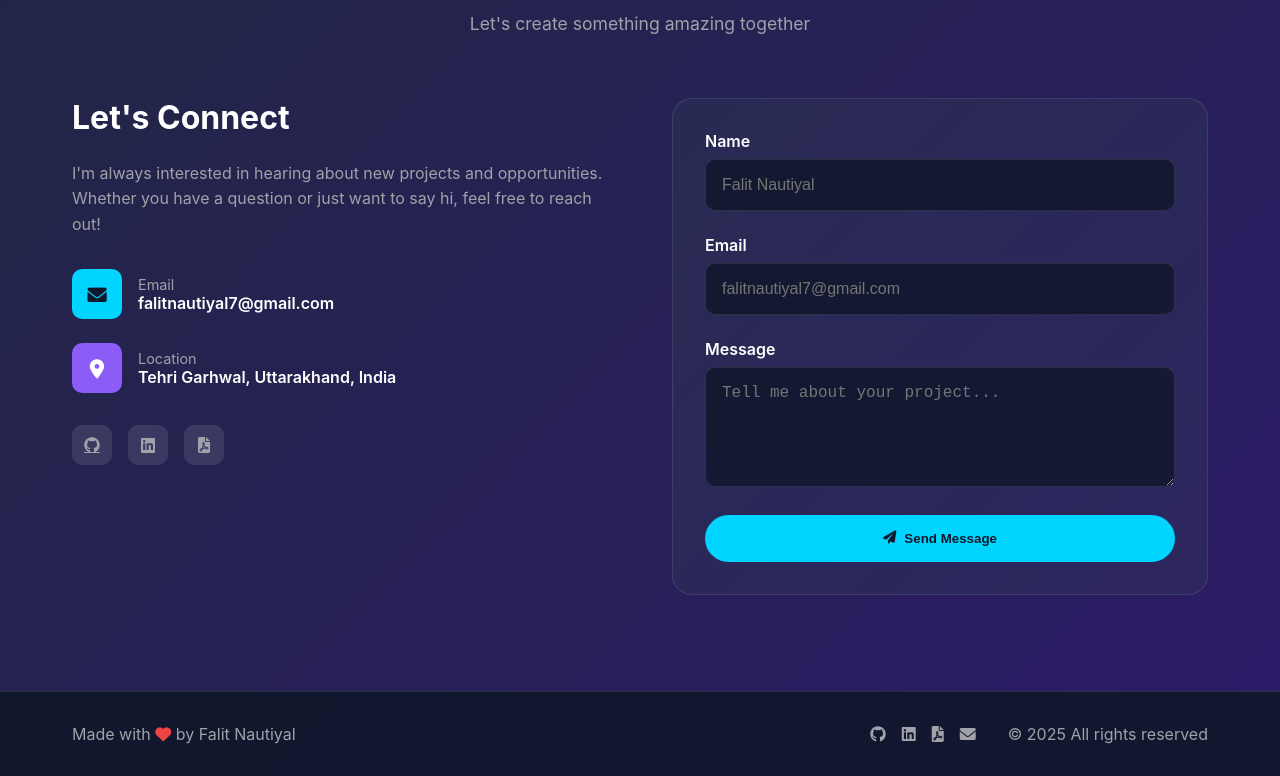
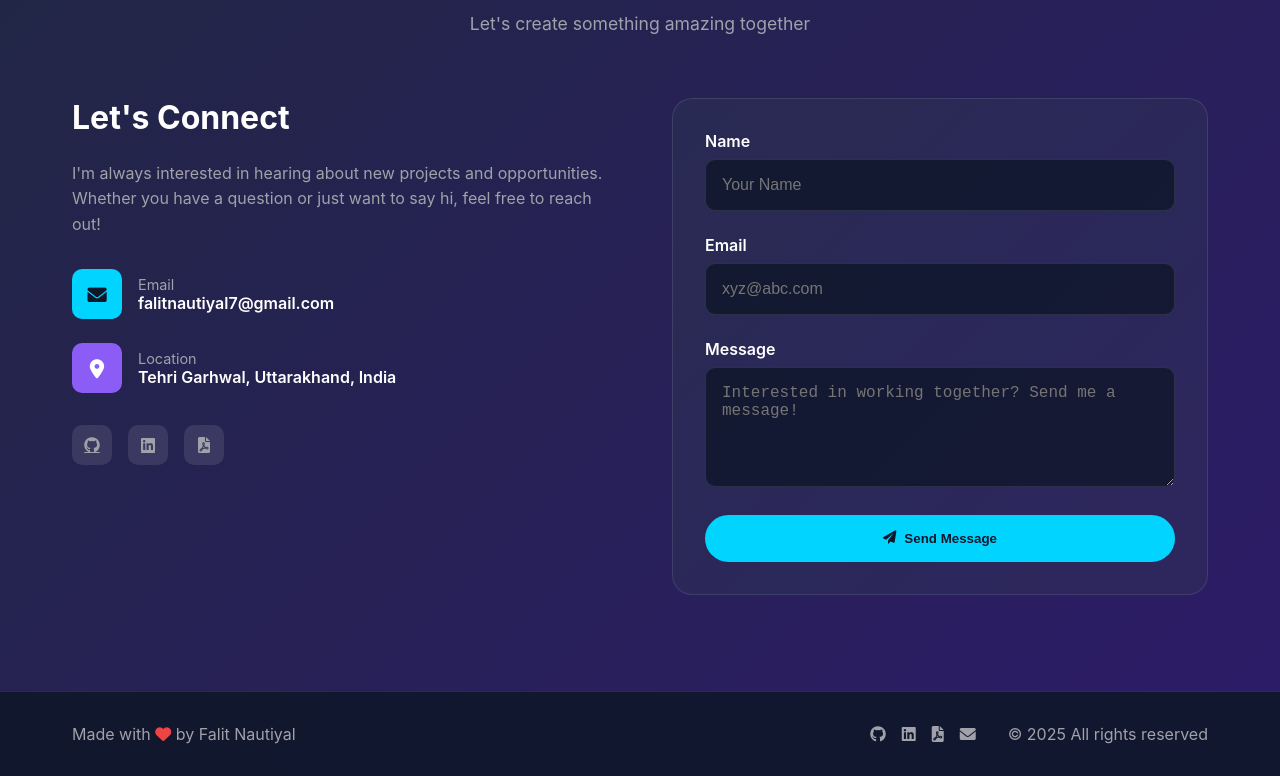
Before and after one commit to Falit25/Portfolio, a website: page index.html in a window 1280 px wide. Shown: the part 3279-4055 px from the top of the page. Drawn offline with nearby package versions, Linux system fonts and the light colour scheme.

Commit message:
Update index.html

```diff
--- a/index.html
+++ b/index.html
@@ -254,17 +254,17 @@
                     <form class="contact-form" id="contactForm">
                         <div class="form-group">
                             <label for="name">Name</label>
-                            <input type="text" id="name" name="name" placeholder="Falit Nautiyal" required>
+                            <input type="text" id="name" name="name" placeholder="Your Name" required>
                         </div>
 
                         <div class="form-group">
                             <label for="email">Email</label>
-                            <input type="email" id="email" name="email" placeholder="falitnautiyal7@gmail.com" required>
+                            <input type="email" id="email" name="email" placeholder="xyz@abc.com" required>
                         </div>
 
                         <div class="form-group">
                             <label for="message">Message</label>
-                            <textarea id="message" name="message" placeholder="Tell me about your project..." required></textarea>
+                            <textarea id="message" name="message" placeholder="Interested in working together? Send me a message!" required></textarea>
                         </div>
 
                         <button type="submit" class="btn btn-primary btn-full">
```
